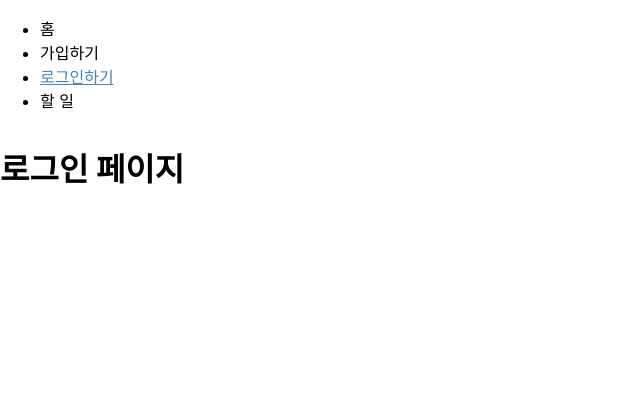
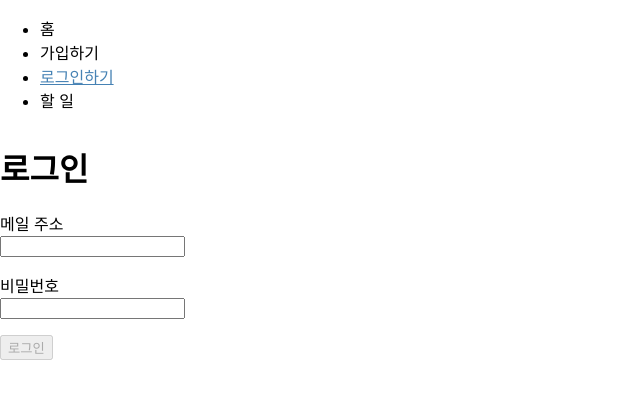
Before and after one commit to ha-il/wanted-pre-onboarding-frontend, a React (Create React App) app: page /signin in a window 1280 px wide. Shown: the top 398 px of the page, without its empty margins (0-640 px from the left). Built offline with nearby package versions, Linux system fonts and the light colour scheme.

Commit message:
feat: Implement sign in feature

```diff
--- a/src/pages/SigninPage.js
+++ b/src/pages/SigninPage.js
@@ -1,7 +1,154 @@
+import { css } from '@emotion/react';
+import useInput from '../hooks/use-input';
+import { useNavigate } from 'react-router-dom';
+import { useState } from 'react';
+
+const formControlCss = css({
+  marginBottom: '1rem',
+  '& input:focus': {
+    outline: 'none',
+  },
+  '& label': {
+    display: 'block',
+  },
+});
+
+const invalidInputCss = css({
+  '& input': {
+    border: '1px solid #b40e0e',
+    backgroundColor: '#fddddd',
+  },
+  '& input:focus': {
+    borderColor: '#ff8800',
+    backgroundColor: '#fbe8d2',
+  },
+});
+
+const errorParagraph = css({
+  color: '#b40e0e',
+});
+
 const SigninPage = () => {
+  const [error, setError] = useState(null);
+  const [isLoading, setIsLoading] = useState(false);
+  const navigate = useNavigate();
+
+  const {
+    value: enteredEmail,
+    isValid: enteredEmailIsValid,
+    hasError: emailInputHasError,
+    handleInputChange: handleEmailInputChange,
+    hadleInputBlur: hadleEmailInputBlur,
+    reset: resetNameInput,
+  } = useInput(value => value.includes('@'));
+
+  const {
+    value: enteredPassword,
+    isValid: enteredPasswordIsValid,
+    hasError: passwordInpuHasError,
+    handleInputChange: hadlePasswordInputChange,
+    hadleInputBlur: hadlePasswordInputBlur,
+    reset: resetPasswordInput,
+  } = useInput(value => value.length >= 8);
+
+  let formIsValid = false;
+  if (enteredEmailIsValid && enteredPasswordIsValid) {
+    formIsValid = true;
+  }
+
+  const handleFormSubmit = async e => {
+    e.preventDefault();
+
+    setIsLoading(true);
+    setError(null);
+
+    if (!formIsValid) {
+      return;
+    }
+
+    const user = {
+      email: enteredEmail,
+      password: enteredPassword,
+    };
+
+    try {
+      const response = await fetch('http://localhost:8000/auth/signin', {
+        method: 'POST',
+        headers: {
+          'Content-Type': `application/json`,
+        },
+        body: JSON.stringify(user),
+      });
+
+      if (!response.ok) {
+        throw new Error('로그인 과정에서 문제가 발생했습니다.');
+      }
+
+      if (response.ok) {
+        const data = await response.json();
+        const token = data.access_token;
+        localStorage.setItem('userToken', token);
+        navigate('/todo');
+      }
+
+      resetNameInput();
+      resetPasswordInput();
+    } catch (error) {
+      setError(error.message);
+    }
+
+    setIsLoading(false);
+  };
+
+  let content = '';
+
+  if (error) {
+    content = error;
+  }
+
+  if (isLoading) {
+    content = '로그인 진행 중...';
+  }
+
   return (
     <>
-      <h1>로그인 페이지</h1>
+      <h1>로그인</h1>
+      <form onSubmit={handleFormSubmit}>
+        <div css={[formControlCss, emailInputHasError && invalidInputCss]}>
+          <label htmlFor="email">메일 주소</label>
+          <input
+            id="email"
+            type="email"
+            data-testid="email-input"
+            onChange={handleEmailInputChange}
+            onBlur={hadleEmailInputBlur}
+            value={enteredEmail}
+          />
+          {emailInputHasError && (
+            <p css={errorParagraph}>이메일 주소에 '@'를 포함해 주세요.</p>
+          )}
+        </div>
+        <div css={[formControlCss, passwordInpuHasError && invalidInputCss]}>
+          <label htmlFor="password">비밀번호</label>
+          <input
+            id="password"
+            type="password"
+            data-testid="password-input"
+            onChange={hadlePasswordInputChange}
+            onBlur={hadlePasswordInputBlur}
+            value={enteredPassword}
+          />
+        </div>
+        {passwordInpuHasError && (
+          <p css={errorParagraph}>비밀번호를 8자 이상 입력해 주세요.</p>
+        )}
+        <div className="form-actions">
+          <button disabled={!formIsValid} data-testid="signin-button">
+            로그인
+          </button>
+        </div>
+      </form>
+      <p>{content}</p>
     </>
   );
 };
```
